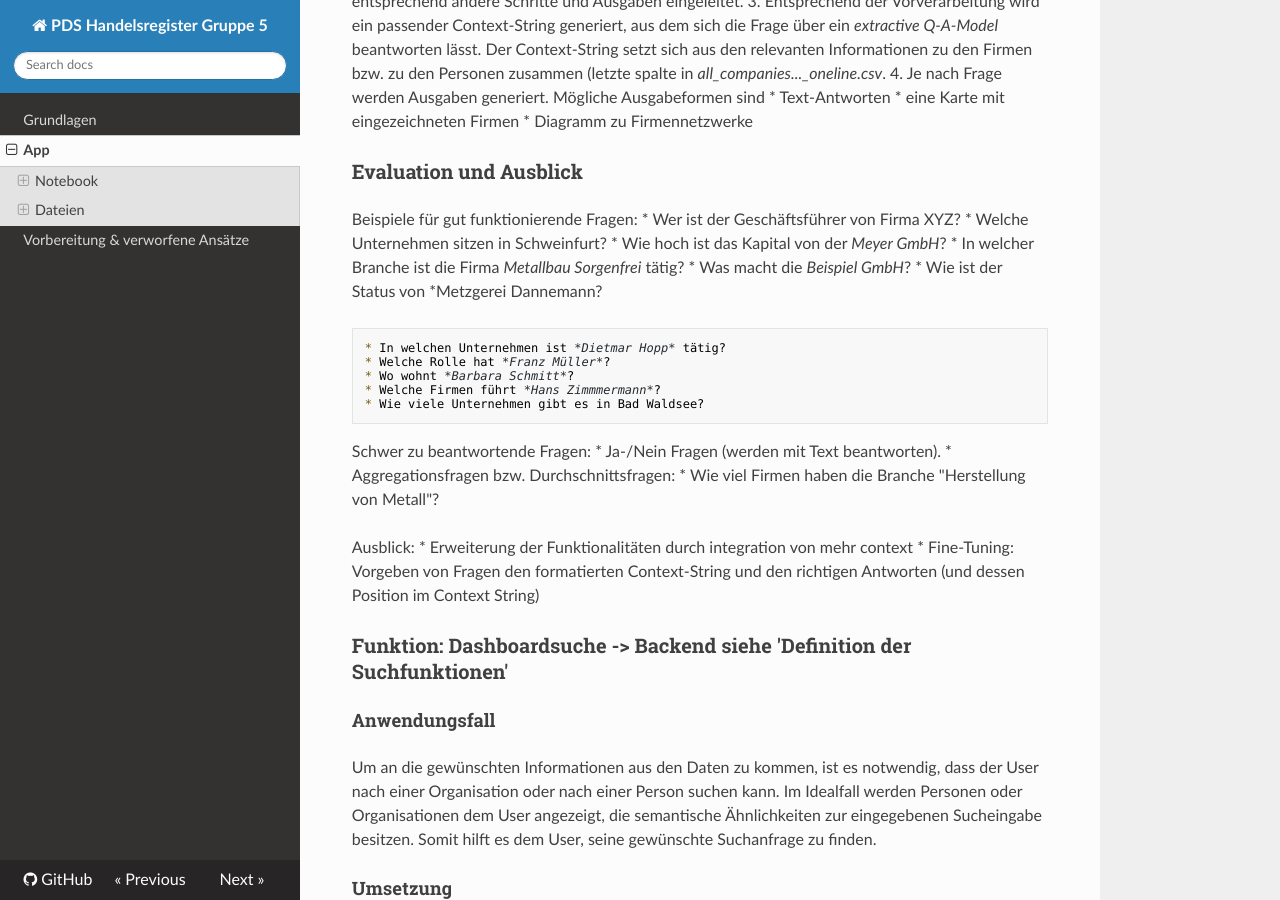
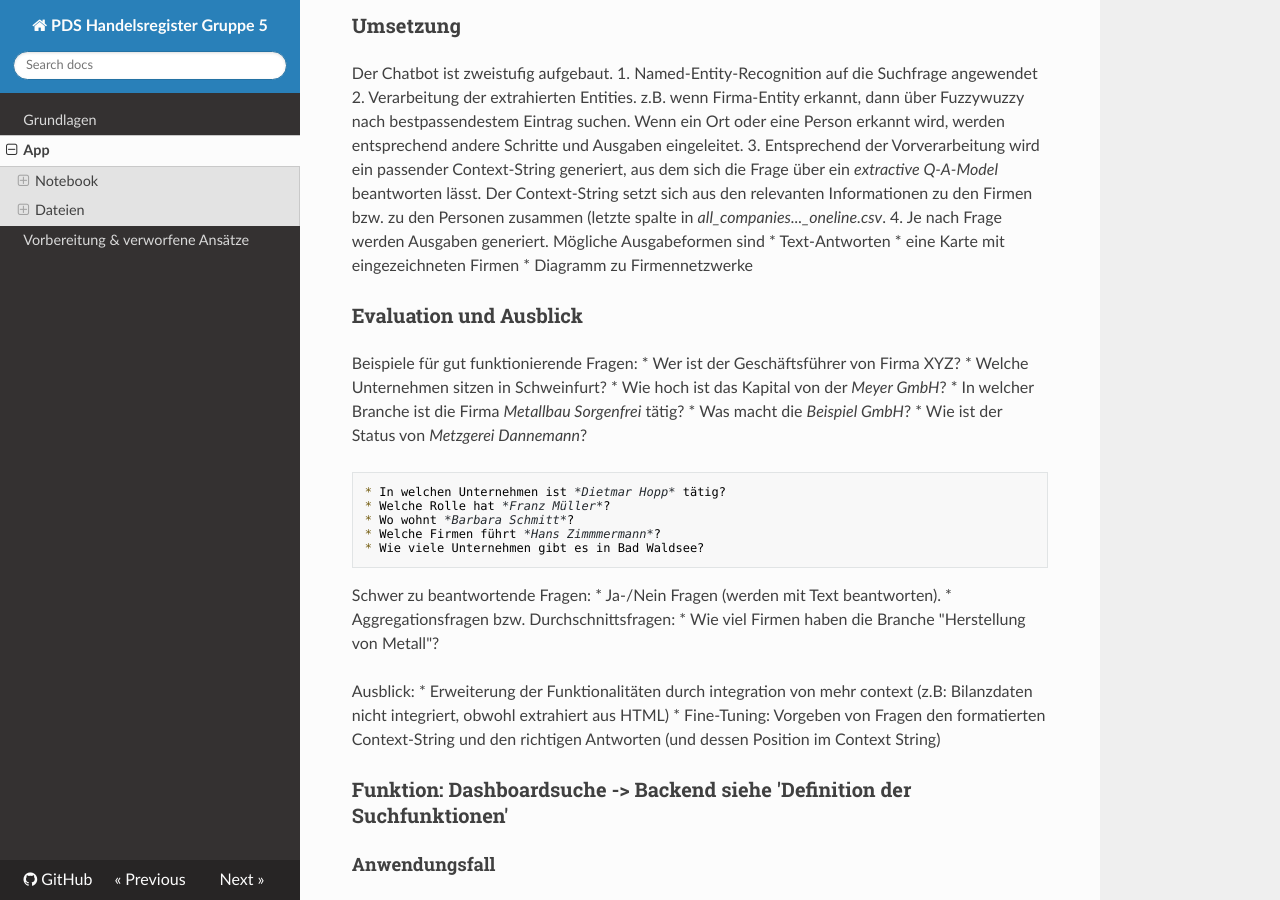
Before and after one commit to joschikahn/DokuPdsHandelsregisterGroup5, an MkDocs documentation site: the page built from docs/app.md, in a window 1280 px wide and 900 px high, scrolled down 3790 px. Built offline with MkDocs 1.6.1, drawn with Linux system fonts in a browser that asks for light colours; nearby versions of some CDN libraries; some of the changed text lies outside the part shown.

```diff
--- a/docs/app.md
+++ b/docs/app.md
@@ -54,7 +57,7 @@
     * Wie hoch ist das Kapital von der *Meyer GmbH*?
     * In welcher Branche ist die Firma *Metallbau Sorgenfrei* tätig?
     * Was macht die *Beispiel GmbH*?
-    * Wie ist der Status von *Metzgerei Dannemann?
+    * Wie ist der Status von *Metzgerei Dannemann*?
 
     * In welchen Unternehmen ist *Dietmar Hopp* tätig?
     * Welche Rolle hat *Franz Müller*?
@@ -68,7 +71,7 @@
     * Wie viel Firmen haben die Branche "Herstellung von Metall"?
 
 Ausblick:
-    * Erweiterung der Funktionalitäten durch integration von mehr context
+    * Erweiterung der Funktionalitäten durch integration von mehr context (z.B: Bilanzdaten nicht integriert, obwohl extrahiert aus HTML)
     * Fine-Tuning: Vorgeben von Fragen den formatierten Context-String und den richtigen Antworten (und dessen Position im Context String)
 
 ### Funktion: Dashboardsuche -> Backend siehe 'Definition der Suchfunktionen'
```
Also changed, not shown: other parts of docs/app.md (+3 -0 lines).
